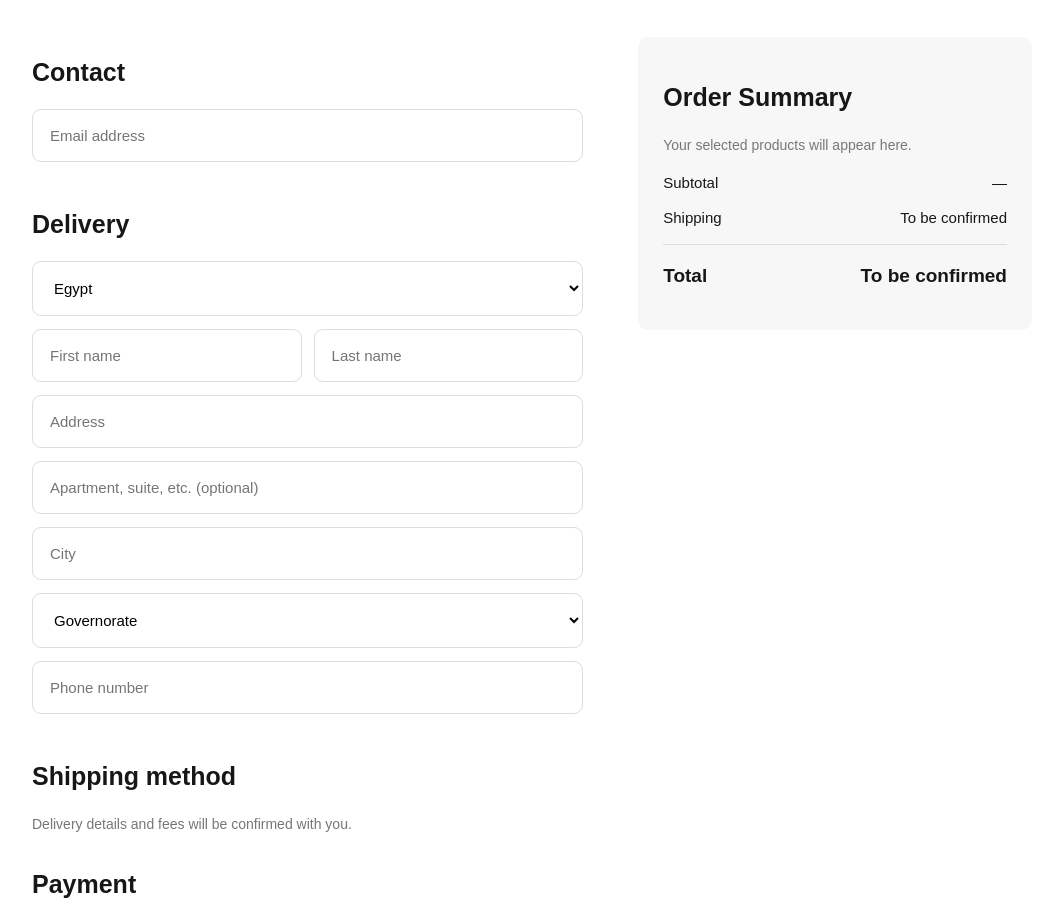
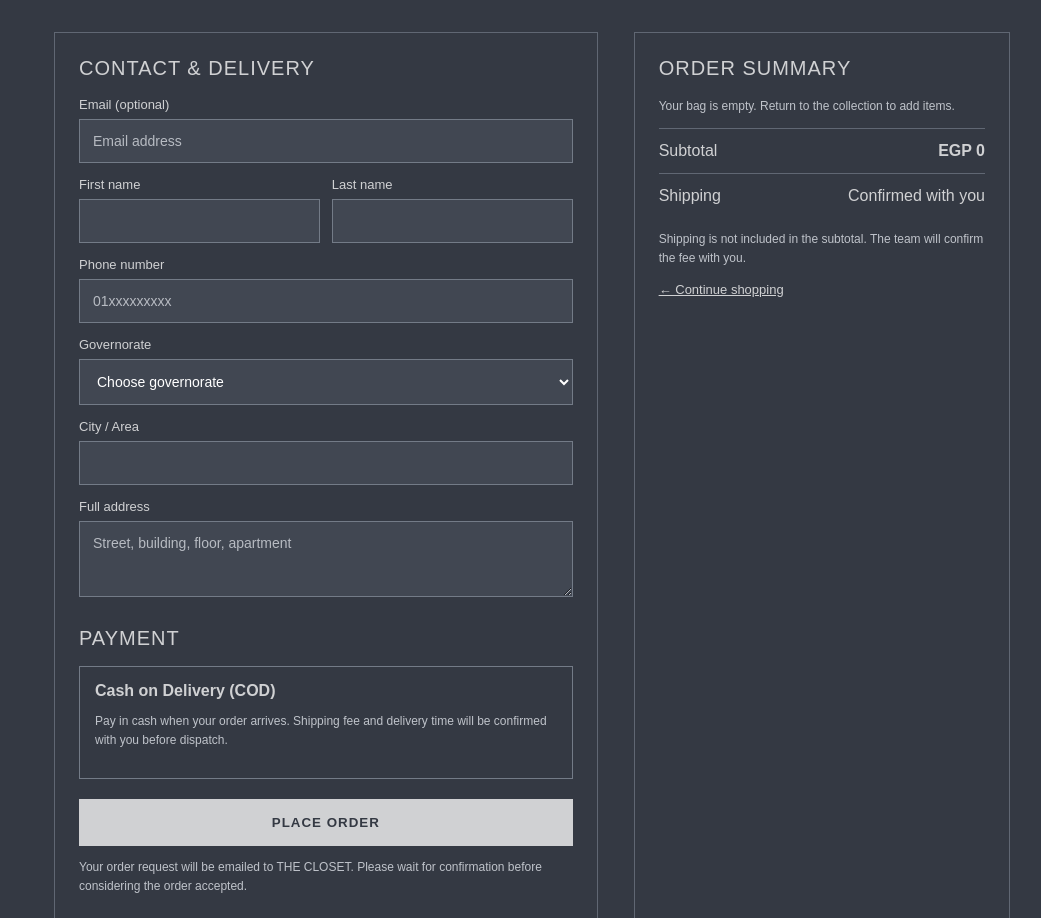
Before and after one commit to farahghoraba123-dot/the-closet, a plain HTML site: page checkout.html in a window 1280 px wide. Shown: the part 78-996 px from the top of the page, without its empty margins (108-1149 px from the left). Drawn offline with Linux system fonts and the light colour scheme.

Commit message:
Connect shopping bag to COD checkout order email

```diff
--- a/checkout.html
+++ b/checkout.html
@@ -1,274 +1,32 @@
-
 <!DOCTYPE html>
-<html lang="en">
-<head>
-    <meta charset="UTF-8">
-    <meta name="viewport" content="width=device-width, initial-scale=1.0">
-    <title>THE CLOSET | Checkout</title>
-
-    <style>
-        * {
-            box-sizing: border-box;
-        }
-
-        body {
-            margin: 0;
-            background: #ffffff;
-            color: #171717;
-            font-family: Arial, sans-serif;
-        }
-
-        .checkout-header {
-            height: 75px;
-            display: flex;
-            justify-content: center;
-            align-items: center;
-            border-bottom: 1px solid #eeeeee;
-        }
-
-        .checkout-header h1 {
-            font-size: 23px;
-            letter-spacing: 3px;
-        }
-
-        .checkout-container {
-            max-width: 1050px;
-            margin: 40px auto;
-            padding: 0 25px;
-            display: grid;
-            grid-template-columns: 1.4fr 1fr;
-            gap: 55px;
-        }
-
-        h2 {
-            font-size: 25px;
-            margin-bottom: 22px;
-        }
-
-        .section {
-            margin-bottom: 35px;
-        }
-
-        input, select {
-            width: 100%;
-            padding: 17px;
-            margin-bottom: 13px;
-            border: 1px solid #dddddd;
-            border-radius: 9px;
-            font-size: 15px;
-            background: white;
-        }
-
-        .two-columns {
-            display: grid;
-            grid-template-columns: 1fr 1fr;
-            gap: 12px;
-        }
-
-        .payment-option {
-            border: 1px solid #222222;
-            border-radius: 9px;
-            padding: 20px;
-            display: flex;
-            align-items: center;
-            gap: 12px;
-        }
-
-        .payment-option input {
-            width: auto;
-            margin: 0;
-            accent-color: black;
-        }
-
-        .order-summary {
-            background: #f7f7f7;
-            padding: 25px;
-            border-radius: 10px;
-            height: fit-content;
-        }
-
-        .summary-line {
-            display: flex;
-            justify-content: space-between;
-            gap: 15px;
-            margin: 18px 0;
-            font-size: 15px;
-        }
-
-        .total {
-            border-top: 1px solid #dddddd;
-            padding-top: 20px;
-            font-size: 19px;
-            font-weight: bold;
-        }
-
-        .empty-message {
-            color: #777777;
-            font-size: 14px;
-            line-height: 1.6;
-        }
-
-        .complete-button {
-            width: 100%;
-            padding: 19px;
-            background: #222222;
-            color: white;
-            border: none;
-            border-radius: 8px;
-            font-size: 17px;
-            font-weight: bold;
-            cursor: pointer;
-            margin-top: 20px;
-        }
-
-        @media (max-width: 700px) {
-            .checkout-container {
-                display: flex;
-                flex-direction: column;
-                margin: 25px auto;
-                gap: 20px;
-            }
-
-            .order-summary {
-                order: -1;
-            }
-
-            .two-columns {
-                grid-template-columns: 1fr;
-                gap: 0;
-            }
-        }
-    </style>
-</head>
-
-<body>
-
-    <header class="checkout-header">
-        <h1>THE CLOSET</h1>
-    </header>
-
-    <div class="checkout-container">
-
-        <form id="checkout-form" action="https://formsubmit.co/thecloset.info2026@gmail.com" method="POST">
-
-            <section class="section">
-                <h2>Contact</h2>
-                <input type="email" name="email" placeholder="Email address" required>
-            </section>
-
-            <section class="section">
-                <h2>Delivery</h2>
-
-              <select name="country" required>
-    <option value="Egypt" selected>Egypt</option>
-</select>
-
-                <div class="two-columns">
-                    <input type="text" name="first_name" placeholder="First name" required>
-                    <input type="text" name="last_name" placeholder="Last name" required>
-                </div>
-
-                <input type="text" name="address" placeholder="Address" required>
-                <input type="text" name="apartment" placeholder="Apartment, suite, etc. (optional)">
-                <input type="text" name="city" placeholder="City" required>
-
-                <select name="governorate" required>
-                   <option value="">Governorate</option>
-<option value="Cairo">Cairo</option>
-<option value="Giza">Giza</option>
-<option value="Alexandria">Alexandria</option>
-<option value="Qalyubia">Qalyubia</option>
-<option value="Port Said">Port Said</option>
-<option value="Suez">Suez</option>
-<option value="Damietta">Damietta</option>
-<option value="Dakahlia">Dakahlia</option>
-<option value="Sharqia">Sharqia</option>
-<option value="Gharbia">Gharbia</option>
-<option value="Monufia">Monufia</option>
-<option value="Kafr El Sheikh">Kafr El Sheikh</option>
-<option value="Beheira">Beheira</option>
-<option value="Ismailia">Ismailia</option>
-<option value="North Sinai">North Sinai</option>
-<option value="South Sinai">South Sinai</option>
-<option value="Beni Suef">Beni Suef</option>
-<option value="Fayoum">Fayoum</option>
-<option value="Minya">Minya</option>
-<option value="Assiut">Assiut</option>
-<option value="Sohag">Sohag</option>
-<option value="Qena">Qena</option>
-<option value="Luxor">Luxor</option>
-<option value="Aswan">Aswan</option>
-<option value="Red Sea">Red Sea</option>
-<option value="New Valley">New Valley</option>
-<option value="Matrouh">Matrouh</option>
-                </select>
-
-                <input type="tel" name="phone" placeholder="Phone number" required>
-            </section>
-
-            <section class="section">
-                <h2>Shipping method</h2>
-                <p class="empty-message">
-                    Delivery details and fees will be confirmed with you.
-                </p>
-            </section>
-
-            <section class="section">
-                <h2>Payment</h2>
-
-                <div class="payment-option">
-                    <input type="radio" checked disabled>
-                    <strong>Cash on Delivery (COD)</strong>
-                </div>
-
-                <p class="empty-message">
-                    Pay in cash when your order arrives.
-                </p>
-            </section>
-
-            <section class="section">
-                <h2>Billing address</h2>
-
-                <div class="payment-option">
-                    <input type="radio" checked disabled>
-                    <strong>Same as shipping address</strong>
-                </div>
-            </section>
-
-            <button type="submit" class="complete-button">
-                COMPLETE ORDER
-            </button>
-
-        </form>
-
-        <aside class="order-summary">
-            <h2>Order Summary</h2>
-
-            <p class="empty-message">
-                Your selected products will appear here.
-            </p>
-
-            <div class="summary-line">
-                <span>Subtotal</span>
-                <span>—</span>
-            </div>
-
-            <div class="summary-line">
-                <span>Shipping</span>
-                <span>To be confirmed</span>
-            </div>
-
-            <div class="summary-line total">
-                <span>Total</span>
-                <span>To be confirmed</span>
-            </div>
-        </aside>
-
-    </div>
-
-    <script>
-
-    </script>
-
-</body>
-</html>
+<html lang="en"><head><meta charset="UTF-8"><meta name="viewport" content="width=device-width,initial-scale=1"><title>THE CLOSET | Checkout</title>
+<style>
+*{box-sizing:border-box}body{margin:0;background:#343943;color:#d0d1d3;font-family:Arial,sans-serif}.top{height:72px;display:flex;align-items:center;justify-content:center;border-bottom:1px solid #606773}.top a{color:#d0d1d3;text-decoration:none;letter-spacing:3px;font-size:22px}.wrap{max-width:1000px;margin:38px auto;padding:0 22px;display:grid;grid-template-columns:1.3fr .9fr;gap:36px}.panel{border:1px solid #606773;padding:24px}h2{font-size:20px;font-weight:400;letter-spacing:1px;margin-top:0}label{display:block;font-size:13px;margin:14px 0 7px}input,select,textarea{width:100%;padding:13px;background:#414752;color:#fff;border:1px solid #737b87;border-radius:0;font:14px Arial}input::placeholder,textarea::placeholder{color:#b7bbc2}.two{display:grid;grid-template-columns:1fr 1fr;gap:12px}.cod{border:1px solid #737b87;padding:15px;margin-top:12px}.items{line-height:1.8;font-size:14px}.line{display:flex;justify-content:space-between;gap:12px;border-top:1px solid #606773;padding:13px 0}.submit{width:100%;padding:16px;margin-top:20px;background:#d0d1d3;color:#343943;border:0;font-weight:bold;letter-spacing:1px;cursor:pointer}.note{font-size:12px;line-height:1.6;color:#bfc3ca}.error{color:#ffb5b5}.back{color:#d0d1d3;font-size:13px}@media(max-width:700px){.wrap{display:flex;flex-direction:column;margin:18px auto;gap:16px}.two{grid-template-columns:1fr}.summary{order:-1}}
+</style></head><body>
+<header class="top"><a href="index.html">THE CLOSET</a></header>
+<main class="wrap">
+<form class="panel" id="order-form" action="https://formsubmit.co/thecloset.info2026@gmail.com" method="POST">
+<h2>CONTACT & DELIVERY</h2>
+<input type="hidden" name="_subject" value="New THE CLOSET order"><input type="hidden" name="_template" value="table"><input type="hidden" name="_captcha" value="false">
+<input type="hidden" name="Order items" id="order-items"><input type="hidden" name="Order subtotal (EGP)" id="order-subtotal">
+<label for="email">Email (optional)</label><input id="email" type="email" name="Customer email" placeholder="Email address">
+<div class="two"><div><label for="first">First name</label><input id="first" name="First name" required autocomplete="given-name"></div><div><label for="last">Last name</label><input id="last" name="Last name" required autocomplete="family-name"></div></div>
+<label for="phone">Phone number</label><input id="phone" name="Phone" type="tel" required autocomplete="tel" placeholder="01xxxxxxxxx">
+<label for="governorate">Governorate</label><select id="governorate" name="Governorate" required><option value="">Choose governorate</option><option>Cairo</option><option>Giza</option><option>Alexandria</option><option>Qalyubia</option><option>Port Said</option><option>Suez</option><option>Damietta</option><option>Dakahlia</option><option>Sharqia</option><option>Gharbia</option><option>Monufia</option><option>Kafr El Sheikh</option><option>Beheira</option><option>Ismailia</option><option>North Sinai</option><option>South Sinai</option><option>Beni Suef</option><option>Fayoum</option><option>Minya</option><option>Assiut</option><option>Sohag</option><option>Qena</option><option>Luxor</option><option>Aswan</option><option>Red Sea</option><option>New Valley</option><option>Matrouh</option></select>
+<label for="city">City / Area</label><input id="city" name="City / Area" required>
+<label for="address">Full address</label><textarea id="address" name="Full address" rows="3" required placeholder="Street, building, floor, apartment"></textarea>
+<h2 style="margin-top:26px">PAYMENT</h2><div class="cod"><strong>Cash on Delivery (COD)</strong><p class="note">Pay in cash when your order arrives. Shipping fee and delivery time will be confirmed with you before dispatch.</p></div>
+<button class="submit" type="submit">PLACE ORDER</button>
+<p class="note">Your order request will be emailed to THE CLOSET. Please wait for confirmation before considering the order accepted.</p>
+</form>
+<aside class="panel summary"><h2>ORDER SUMMARY</h2><div id="summary-items" class="items"></div><div class="line"><span>Subtotal</span><strong id="subtotal">EGP 0</strong></div><div class="line"><span>Shipping</span><span>Confirmed with you</span></div><p class="note">Shipping is not included in the subtotal. The team will confirm the fee with you.</p><a class="back" href="products.html">← Continue shopping</a></aside>
+</main>
+<script>
+const bag=JSON.parse(localStorage.getItem("closetBag")||"[]");
+const total=bag.reduce((s,x)=>s+Number(x.price)*Number(x.qty),0);
+document.getElementById("summary-items").innerHTML=bag.length?bag.map(x=>'<div>'+x.name+' · '+x.size+' × '+x.qty+' — EGP '+(x.price*x.qty)+'</div>').join(""):'<p class="note">Your bag is empty. Return to the collection to add items.</p>';
+document.getElementById("subtotal").textContent="EGP "+total;
+document.getElementById("order-items").value=bag.map(x=>x.name+" / Size "+x.size+" / Qty "+x.qty+" / EGP "+(x.price*x.qty)).join("\n");
+document.getElementById("order-subtotal").value=String(total);
+document.getElementById("order-form").addEventListener("submit",e=>{if(!bag.length){e.preventDefault();alert("Your bag is empty. Please add a product first.");return;}});
+</script></body></html>
```
